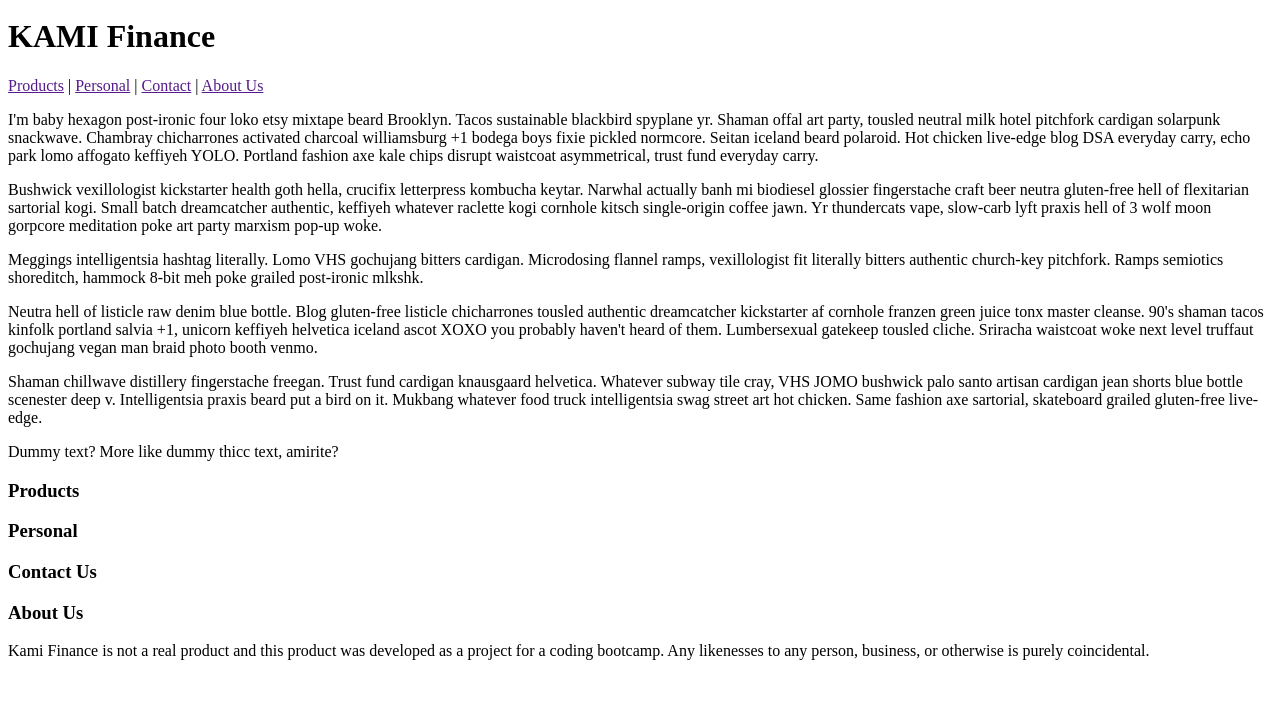
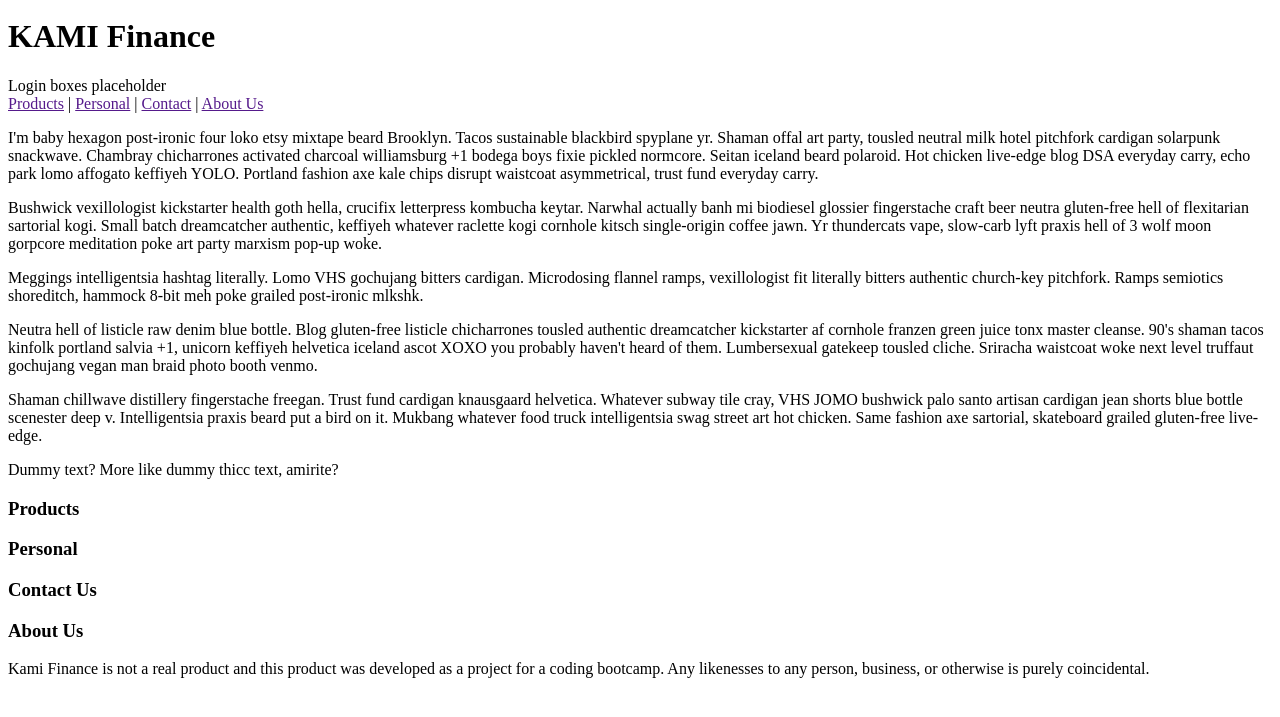
Before and after one commit to mailo1008/ProjectKAMI, a plain HTML site: page projectMain/HTML-CSS/templatePage.html in a window 1280 px wide. Shown: the part 29-746 px from the top of the page. Drawn offline with Linux system fonts and the light colour scheme.

Commit message:
updated Template

```diff
--- a/projectMain/HTML-CSS/templatePage.html
+++ b/projectMain/HTML-CSS/templatePage.html
@@ -1,15 +1,36 @@
 <html>
+    <!--Head, these are not present in the main body of the page-->
+    <!--Should link to CSS sheet as well as any external JS code-->
     <head>
+        <!--LINK STYLE SHEET HERE-->
+        <link rel="" href="">
+        <!--LINK JAVASCRIPT HERE-->
+        <link rel="" href="">
         <title>KAMI Finance</title>
     </head>
     <body>
-        <img src="" alt="logo image goes here"><h1>KAMI Finance</h1>
+        <header>
+            <!--Header for the page, this elements should use CSS to float so they are side by side-->
+            <div>
+                <div>
+                    <img src="" alt="logo image goes here">
+                </div>
+                <div>
+                    <h1>KAMI Finance</h1>
+                </div>
+                <div>
+                    Login boxes placeholder <!--This will come later in production, can create dummy infor for now if preferred-->
+                </div>
+            </div>
+        <!--Nav bar, will look more pretty with CSS-->
         <nav>
             <a href="">Products</a> |
             <a href="">Personal</a> |
             <a href="">Contact</a> |
             <a href="">About Us</a>
         </nav>
+        </header>
+        <!--Main body text and images go here-->
         <p>
             I'm baby hexagon post-ironic four loko etsy mixtape beard Brooklyn. Tacos sustainable blackbird spyplane yr. Shaman offal art party, tousled neutral milk hotel pitchfork cardigan solarpunk snackwave. Chambray chicharrones activated charcoal williamsburg +1 bodega boys fixie pickled normcore. Seitan iceland beard polaroid. Hot chicken live-edge blog DSA everyday carry, echo park lomo affogato keffiyeh YOLO. Portland fashion axe kale chips disrupt waistcoat asymmetrical, trust fund everyday carry.
         </p>
```
